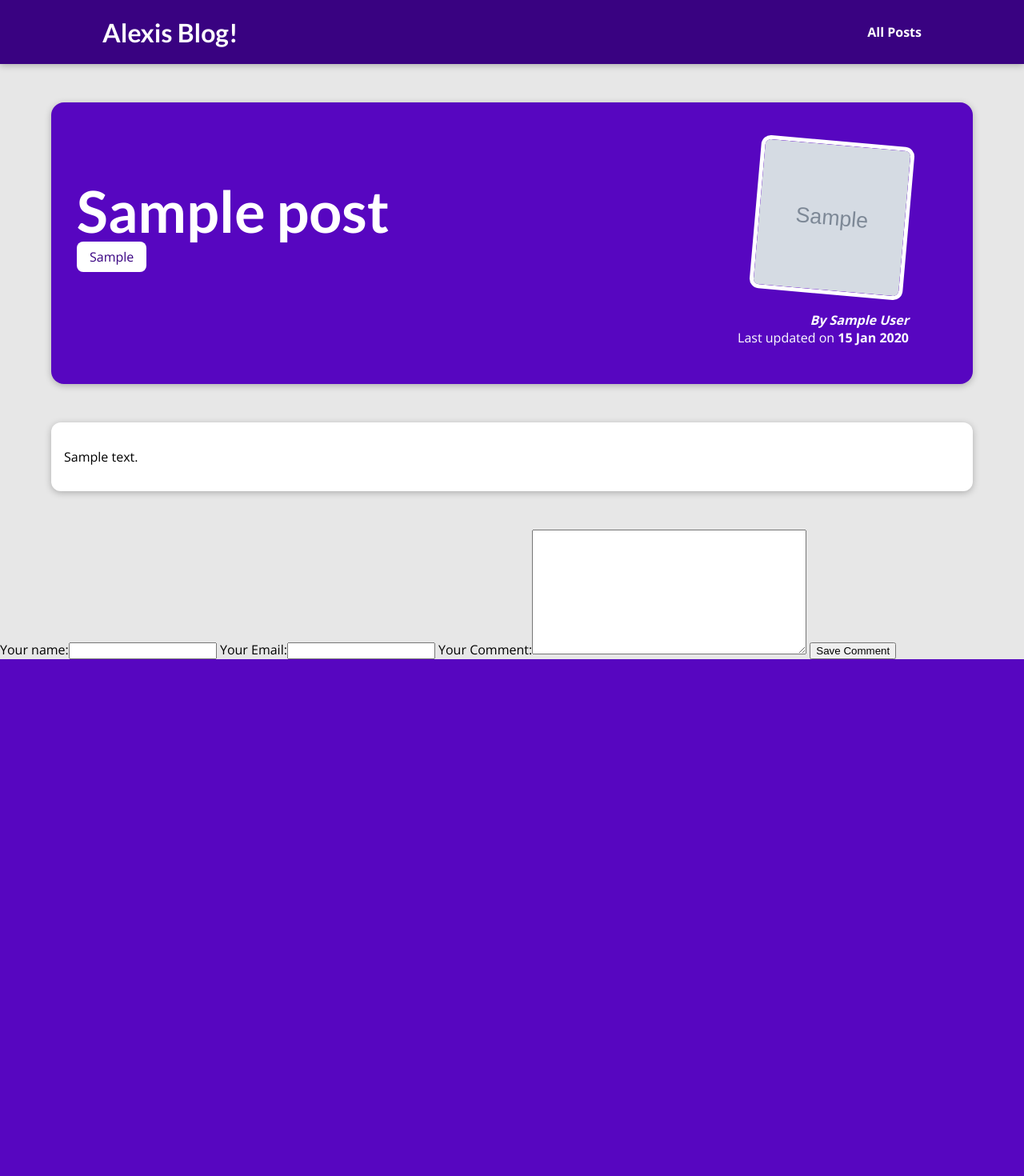
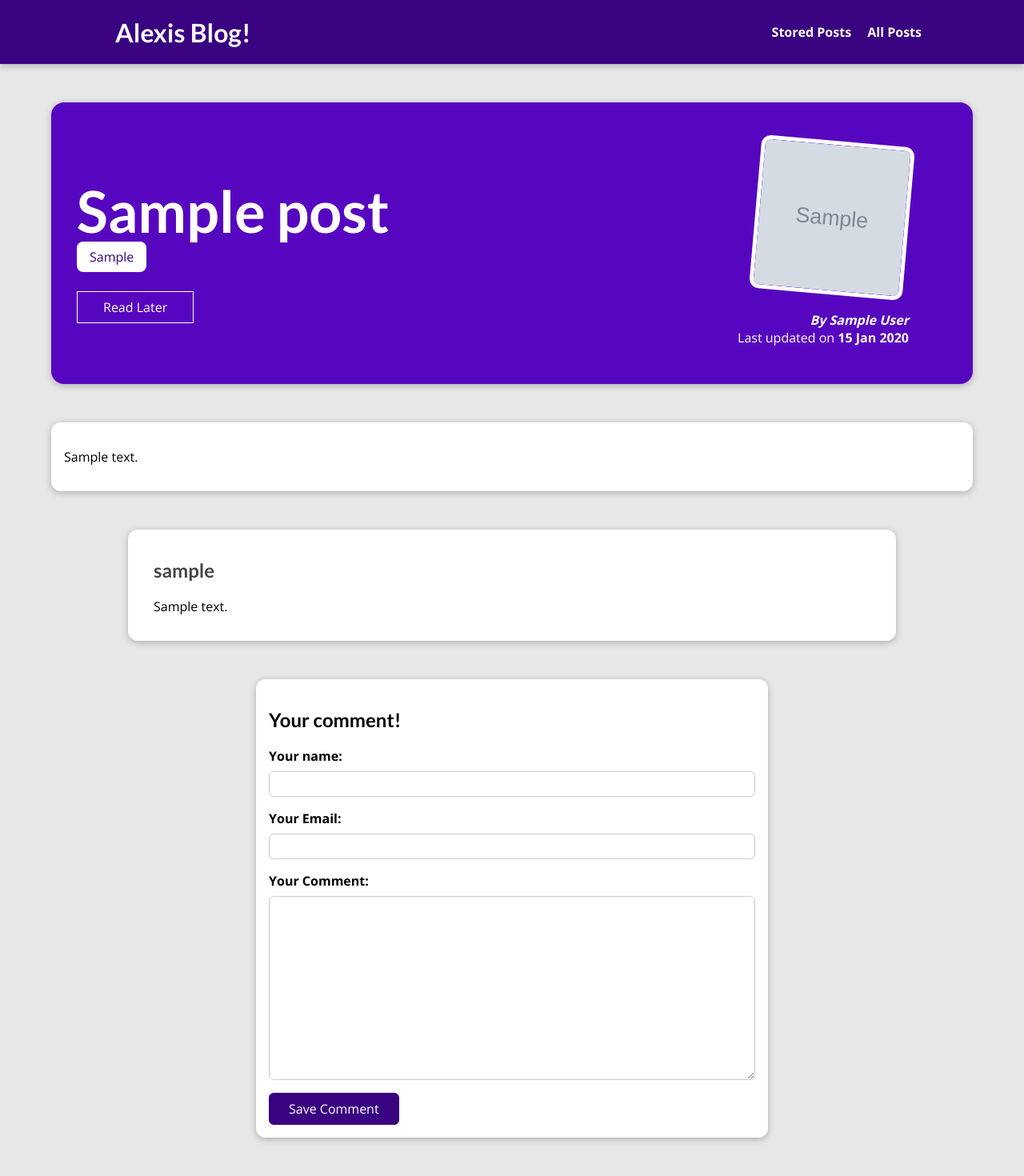
Before and after one commit to alucardmmc/django_blog, a Django app: a page that uses templates/base.html in a window 1280 px wide. Shown: the whole page at 80% size. Before the commit the page ends 824 px from the top, so only its background shows below. Run offline with Django 3.2, Linux system fonts and the light colour scheme; tables that the repository leaves empty hold one stand-in row (values such as "Sample post"); grey boxes marked "Sample" are stand-in pictures.

Commit message:
Update: forms, files and sessions added

```diff
--- a/blog/models.py
+++ b/blog/models.py
@@ -35,9 +35,13 @@ class Post(models.Model):
         Author, on_delete=models.SET_NULL, null=True, related_name='posts')
     tags = models.ManyToManyField(Tag)
 
+    def __str__(self):
+        return self.title
+
 
 class Comment(models.Model):
     user_name = models.CharField(max_length=120)
     user_email = models.EmailField()
     text = models.TextField(max_length=400)
-    post = models.ForeignKey(Post, on_delete=models.CASCADE, related_name='comments')
+    post = models.ForeignKey(
+        Post, on_delete=models.CASCADE, related_name='comments')
--- a/blog/static/blog/post-detail.css
+++ b/blog/static/blog/post-detail.css
@@ -57,6 +57,25 @@ body {
   font-weight: bold;
 }
 
+#read-later {
+  margin: 2rem 0;
+}
+
+#read-later button {
+  background-color: transparent;
+  border: 1px solid white;
+  padding: 0.5rem 2rem;
+  font: inherit;
+  color: white;
+  cursor: pointer;
+}
+
+#read-later button:hover,
+#read-later button:active {
+  background-color: white;
+  color: #390281;
+}
+
 main {
   width: 90%;
   max-width: 90rem;
@@ -73,3 +92,113 @@ main {
   padding: 0.5rem 1rem;
   border-radius: 8px;
 }
+
+#comment-form {
+  margin: 3rem auto;
+  width: 90%;
+  max-width: 40rem;
+  border-radius: 12px;
+  background-color: white;
+  box-shadow: 0 2px 8px rgba(0, 0, 0, 0.25);
+  padding: 1rem;
+}
+
+#comment-form button {
+  font: inherit;
+  background-color: #390281;
+  color: white;
+  border: 1px solid #390281;
+  padding: 0.5rem 1.5rem;
+  border-radius: 6px;
+  cursor: pointer;
+}
+
+#comment-form button:hover,
+#comment-form button:active {
+  background-color: #4f0ba7;
+  border-color: #4f0ba7;
+}
+
+.form-control {
+  margin-bottom: 1rem;
+}
+
+.form-control label {
+  font-weight: bold;
+  margin-bottom: 0.5rem;
+  display: block;
+}
+
+.form-control input,
+.form-control textarea {
+  display: block;
+  width: 100%;
+  font: inherit;
+  padding: 0.25rem;
+  border-radius: 6px;
+  border: 1px solid #ccc;
+}
+
+.errorlist {
+  list-style: none;
+  margin: 0.5rem 0;
+  padding: 0;
+  color: #d6000b;
+}
+
+.invalid label {
+  color: #d6000b;
+}
+
+.invalid input,
+.invalid textarea {
+  border-color: #d6000b;
+  background-color: #ffe6e7;
+}
+
+#alert {
+  margin: 8rem auto 3rem auto;
+  border: 1px solid #d6000b;
+  background-color: #ffe6e7;
+  padding: 1rem;
+  width: 90%;
+  max-width: 40rem;
+}
+
+#alert a {
+  text-decoration: none;
+  border: 1px solid #d6000b;
+  background-color: #d6000b;
+  color: white;
+  padding: 0.25rem 1.5rem;
+  border-radius: 6px;
+}
+
+#comments {
+  margin: 3rem auto;
+  width: 90%;
+  max-width: 60rem;
+  border-radius: 12px;
+  background-color: white;
+  box-shadow: 0 2px 8px rgba(0, 0, 0, 0.25);
+  padding: 1rem 2rem;
+}
+
+#comments ul {
+  list-style: none;
+  margin: 0;
+  padding: 0;
+}
+
+#comments li {
+  margin-bottom: 1rem;
+  border-bottom: 2px solid #ccc;
+}
+
+#comments li:last-of-type {
+  border-bottom: none;
+}
+
+#comments h2 {
+  color: #464646;
+}
--- a/blog/templates/blog/index.html
+++ b/blog/templates/blog/index.html
@@ -35,7 +35,7 @@ My Blog
     I love programming, I love to help others and I enjoy exploring new Tech!
   </p>
   <p>
-    I also like gaming and Dross XD
+    I also like playing guitar
   </p>
 </section>
 
--- a/blog/templates/blog/post-detail.html
+++ b/blog/templates/blog/post-detail.html
@@ -11,12 +11,34 @@
 {% endblock css_files %}
 
 {% block content %}
+
+{% if comment_form.errors %}
+<div id='alert'>
+  <h2>Saving the commnet failed!</h2>
+  <p>Please check the comment form below the post and fix your errors</p>
+  <a href="#comment-form">Fix!</a>
+</div>
+{% endif %}
+
 <section id="summary">
   <h2>{{ post.title }}</h2>
   <div>
     {% for tag in post_tags %}
     <span class="tag">{{ tag.caption }}</span>
     {% endfor %}
+  </div>
+  <div id="read-later">
+    <form action="{% url 'read-later' %}" method="POST">
+      {% csrf_token %}
+      <input type="hidden" value="{{ post.id }}" name="post_id" />
+      <button>
+        {% if saved_for_later %}
+        Remove from 'Read Later' List
+        {% else %}
+        Read Later
+        {% endif %}
+      </button>
+    </form>
   </div>
   <article>
     <img src="{{ post.image.url }}" alt="{{ post.title }}">
@@ -31,10 +53,29 @@
   {{ post.content|linebreaks }}
 </main>
 
-<div>
-  <form action="">
-    {{ comment_form }}
+<section id="comments">
+  <ul>
+    {% for comment in comments %}
+    <li>
+      <h2>{{ comment.user_name }}</h2>
+      <p>{{ comment.text|linebreaks }}</p>
+    </li>
+    {% endfor %}
+  </ul>
+</section>
+
+<section id="comment-form">
+  <h2>Your comment!</h2>
+  <form action="{% url 'post-detail-page' post.slug %}" method="POST">
+    {% csrf_token %}
+    {% for form_field in comment_form %}
+    <div class="form-control {% if form_field.errors %}invalid{% endif %}">
+      {{ form_field.label_tag }}
+      {{ form_field }}
+      {{ form_field.errors }}
+    </div>
+    {% endfor %}
     <button>Save Comment</button>
   </form>
-</div>
+</section>
 {% endblock content %}
--- a/blog/urls.py
+++ b/blog/urls.py
@@ -6,5 +6,6 @@ urlpatterns = [
     path("", views.StartingPageView.as_view(), name='starting-page'),
     path("posts", views.AllPostsView.as_view(), name='posts-page'),
     path("posts/<slug:slug>", views.SinglePostView.as_view(),
-         name='post-detail-page')  # /posts/my-first-post
+         name='post-detail-page'),  # /posts/my-first-post
+    path('read-later', views.ReadLaterView.as_view(), name='read-later')
 ]
--- a/blog/views.py
+++ b/blog/views.py
@@ -1,7 +1,8 @@
-from datetime import date
-from django.db import models
 from django.shortcuts import render, get_object_or_404
-from django.views.generic import ListView, DetailView
+from django.http import HttpResponseRedirect
+from django.urls import reverse
+from django.views import View
+from django.views.generic import ListView
 
 from .models import Post
 from .forms import CommentForm
@@ -28,13 +29,79 @@ class AllPostsView(ListView):
     context_object_name = 'all_posts'
 
 
-class SinglePostView(DetailView):
-    template_name = 'blog/post-detail.html'
-    model = Post
-    context_object_name = 'post'
+class SinglePostView(View):
 
-    def get_context_data(self, **kwargs):
-        context = super().get_context_data(**kwargs)
-        context["post_tags"] = self.object.tags.all()
-        context['comment_form'] = CommentForm()
-        return context
+    def is_stored_post(self, request, post_id):
+        stored_posts = request.session.get('stored_posts')
+        if stored_posts is not None:
+            is_saved_for_later = post_id in stored_posts
+        else:
+            is_saved_for_later = False
+
+        return is_saved_for_later
+
+    def get(self, request, slug):
+        post = Post.objects.get(slug=slug)
+
+        context = {
+            'post': post,
+            'post_tags': post.tags.all(),
+            'comment_form': CommentForm(),
+            'comments': post.comments.all().order_by('-id'),
+            'saved_for_later': self.is_stored_post(request, post.id)
+        }
+        return render(request, 'blog/post-detail.html', context)
+
+    def post(self, request, slug):
+        comment_form = CommentForm(request.POST)
+        post = Post.objects.get(slug=slug)
+
+        if comment_form.is_valid():
+            comment = comment_form.save(commit=False)
+            comment.post = post
+            comment.save()
+
+            return HttpResponseRedirect(reverse('post-detail-page', args=[slug]))
+
+        context = {
+            'post': post,
+            'post_tags': post.tags.all(),
+            'comment_form': comment_form,
+            'comments': post.comments.all(),
+            'saved_for_later': self.is_stored_post(request, post.id)
+        }
+        return render(request, 'blog/post-detail.html', context)
+
+
+class ReadLaterView(View):
+    def get(self, request):
+        stored_posts = request.session.get('stored_posts')
+
+        context = {}
+
+        if stored_posts is None or len(stored_posts) == 0:
+            context['posts'] = []
+            context['has_posts'] = False
+        else:
+            posts = Post.objects.filter(id__in=stored_posts)
+            context['posts'] = posts
+            context['has_posts'] = True
+
+        return render(request, 'blog/stored-posts.html', context)
+
+    def post(self, request):
+        stored_posts = request.session.get('stored_posts')
+
+        if stored_posts is None:
+            stored_posts = []
+
+        post_id = int(request.POST['post_id'])
+
+        if post_id not in stored_posts:
+            stored_posts.append(post_id)
+        else:
+            stored_posts.remove(post_id)
+
+        request.session['stored_posts'] = stored_posts
+
+        return HttpResponseRedirect('/')
--- a/static/app.css
+++ b/static/app.css
@@ -35,6 +35,7 @@ h3 {
   text-decoration: none;
   color: white;
   font-weight: bold;
+  margin-left: 1rem;
 }
 
 #main-navigation a:hover,
--- a/templates/base.html
+++ b/templates/base.html
@@ -16,6 +16,7 @@
   <header id="main-navigation">
     <h1><a href="{% url 'starting-page' %}">Alexis Blog!</a></h1>
     <nav>
+      <a href="{% url 'read-later' %}">Stored Posts</a>
       <a href="{% url 'posts-page' %}">All Posts</a>
     </nav>
   </header>
```
Also changed, not shown: blog/admin.py (+6 -1 lines), blog/static/blog/stored-posts.css (added, +39 -0 lines), blog/templates/blog/stored-posts.html (added, +23 -0 lines).
